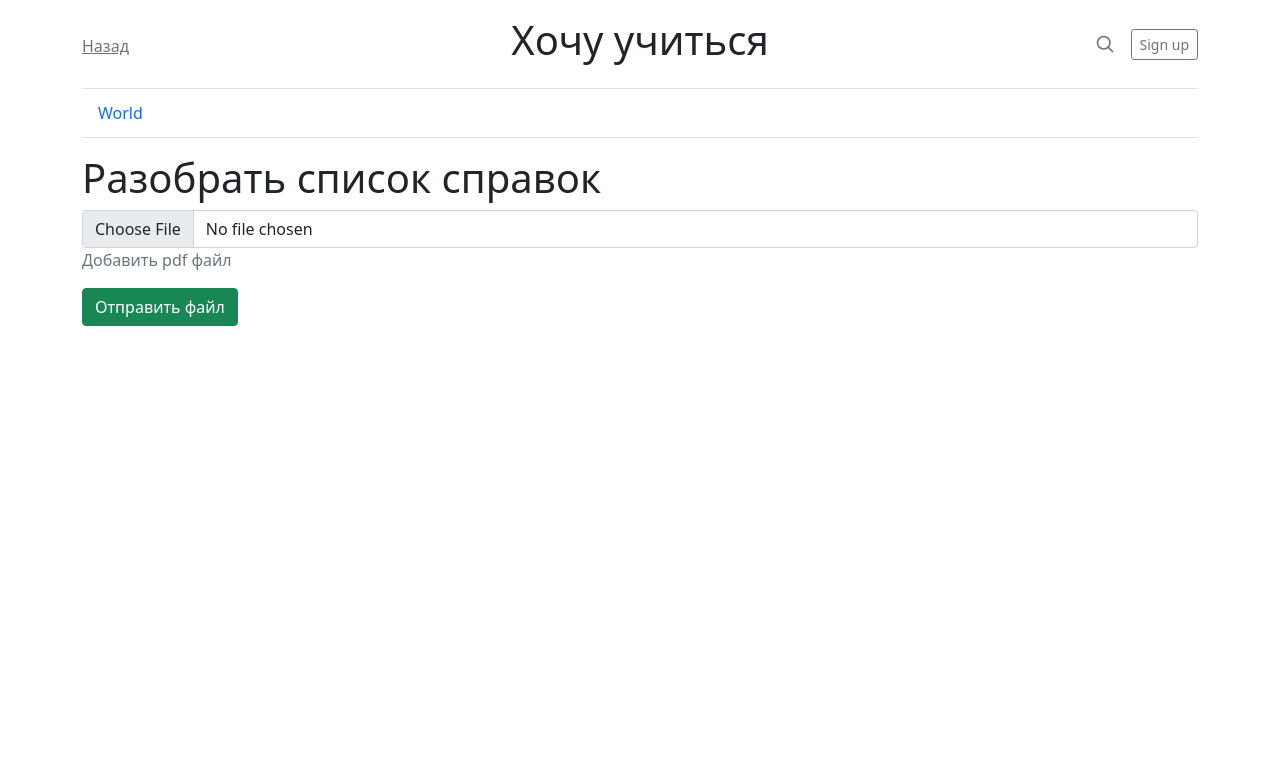
After one commit to barsuk2/manage_prod, a Flask app: template templates/hu/index.html in a window 1280 px wide. The commit adds this page. Shown: the top 783 px of the page. Run offline with Flask 3, Linux system fonts and the light colour scheme; the template is opened without the code that fills it, so the values that code supplies are empty; parts of the project's set-up code (start-up, migrations or seed data) failed here and were passed over.

```diff
--- /dev/null
+++ b/templates/hu/index.html
@@ -0,0 +1,44 @@
+<html lang="en">
+<head>
+    <meta charset="UTF-8">
+    <meta name="viewport"
+          content="width=device-width, user-scalable=no, initial-scale=1.0, maximum-scale=1.0, minimum-scale=1.0">
+    <meta http-equiv="X-UA-Compatible" content="ie=edge">
+    <link href="https://cdn.jsdelivr.net/npm/bootstrap@5.0.2/dist/css/bootstrap.min.css" rel="stylesheet" integrity="sha384-EVSTQN3/azprG1Anm3QDgpJLIm9Nao0Yz1ztcQTwFspd3yD65VohhpuuCOmLASjC" crossorigin="anonymous">
+    <script src="https://cdn.jsdelivr.net/npm/bootstrap@5.0.2/dist/js/bootstrap.bundle.min.js" integrity="sha384-MrcW6ZMFYlzcLA8Nl+NtUVF0sA7MsXsP1UyJoMp4YLEuNSfAP+JcXn/tWtIaxVXM" crossorigin="anonymous"></script>
+    <title>Document</title>
+</head>
+<body>
+<div class="container">
+    <header class="border-bottom lh-1 py-3">
+        <div class="row flex-nowrap justify-content-between align-items-center">
+            <div class="col-4 pt-1">
+                <a class="link-secondary" href="{{ url_for('.index') }}">Назад</a>
+            </div>
+            <div class="col-4 text-center">
+                <a class="blog-header-logo text-body-emphasis text-decoration-none" href="#"><h1 class="text-dark">Хочу учиться</h1></a>
+            </div>
+            <div class="col-4 d-flex justify-content-end align-items-center">
+                <a class="link-secondary" href="#" aria-label="Search">
+                    <svg xmlns="http://www.w3.org/2000/svg" width="20" height="20" fill="none" stroke="currentColor" stroke-linecap="round" stroke-linejoin="round" stroke-width="2" class="mx-3" role="img" viewBox="0 0 24 24"><title>Search</title><circle cx="10.5" cy="10.5" r="7.5"></circle><path d="M21 21l-5.2-5.2"></path></svg>
+                </a>
+                <a class="btn btn-sm btn-outline-secondary" href="#">Sign up</a>
+            </div>
+        </div>
+    </header>
+
+    <div class="nav-scroller py-1 mb-3 border-bottom">
+        <nav class="nav nav-underline justify-content-between">
+            <a class="nav-item nav-link link-body-emphasis active" href="#">World</a>
+        </nav>
+    </div>
+<h1>Разобрать список справок</h1>
+    <form action="http://127.0.0.1:5050/list_reference" method="post" enctype="multipart/form-data">
+        <label for="" class="label-control"></label>
+        <input type="file" class="form-control" name="image">
+        <p class="text-muted">Добавить pdf файл</p>
+        <button type="submit" class="btn btn-success">Отправить файл</button>
+    </form>
+</div>
+</body>
+</html>
```
Also changed, not shown: manage/scan.py (added, +31 -0 lines), manage/views.py (+38 -0 lines), templates/menu.html (+10 -0 lines).
